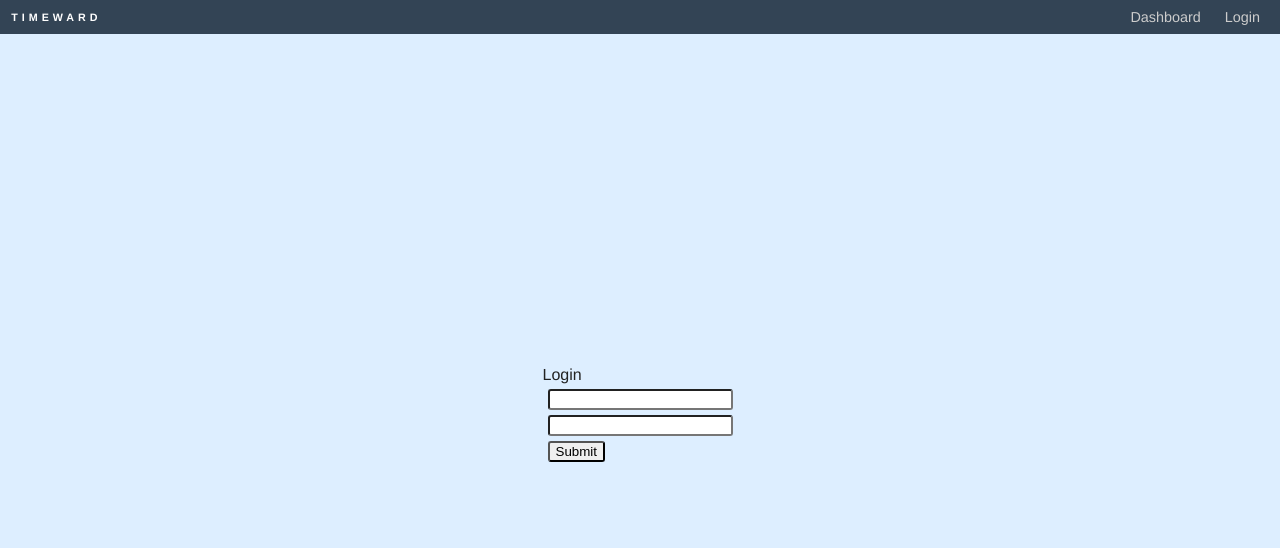
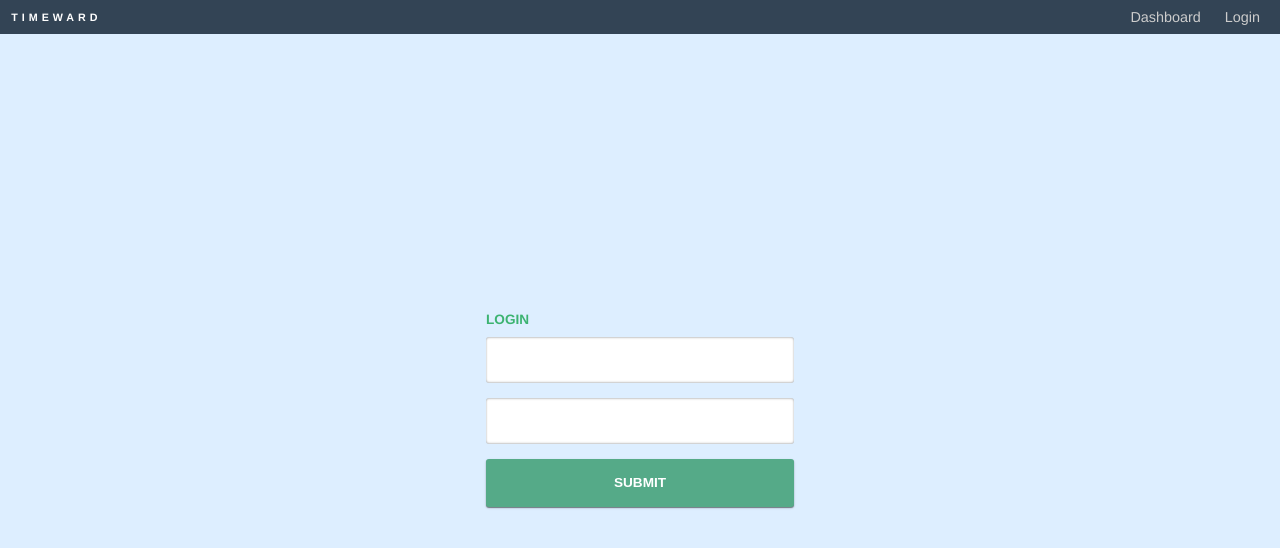
Before and after one commit to rpivo/timeward-react, a React app: page /login in a window 1280 px wide. Shown: the top 548 px of the page. Built offline with nearby package versions, Linux system fonts and the light colour scheme; the HTML template or start-up script is replaced by a standard one.

Commit message:
update styles for form component

```diff
--- a/src/components/Form.tsx
+++ b/src/components/Form.tsx
@@ -5,13 +5,13 @@ type FormProps = {
   children: React.ReactNode;
 };
 
-const Input = (): JSX.Element => <input />;
+const Input = (): JSX.Element => <input type="text" />;
 
 const Form = (props: FormProps): JSX.Element =>
   <StyledForm>
-    <label>Login</label>
+    <label>LOGIN</label>
     { props.children }
-    <input type="submit" value="Submit" />
+    <input type="submit" value="SUBMIT" />
   </StyledForm>;
 
 Form.Input = Input;
--- a/src/styles/components/Form.styled.tsx
+++ b/src/styles/components/Form.styled.tsx
@@ -1,13 +1,39 @@
 import styled from 'styled-components';
 
 export const StyledForm = styled.form`
+  font-size: 0.85rem;
+  font-weight: bold;
+
+  label {
+    color: ${(props): string => props.theme.primary};
+  }
+
   input {
     display: block;
-    margin: 5px;
     border-radius: 3px;
+    padding: 10px;
+    margin-top: 10px;
+    margin-bottom: 15px;
+    border: 0;
+  }
+
+  input[type=text] {
+    box-shadow: inset 0 1px 2px rgba(0,0,0,0.22), inset 0 -1px 2px rgba(0,0,0,0.22);
+    font-size: 1.4rem;
+
+    :focus {
+      background: #AFC;
+    }
   }
 
   input[type=submit] {
+    width: 100%;
     cursor: pointer;
+    box-shadow: 0 1px 3px rgba(0,0,0,0.12), 0 1px 1px rgba(0,0,0,0.44);
+    font-weight: bold;
+    color: white;
+    background: #5A8;
+    line-height: 1.75rem;
+    font-size: 0.85rem;
   }
 `;
```
Also changed, not shown: 1 other file (tests, documents, lock files or other folders).
